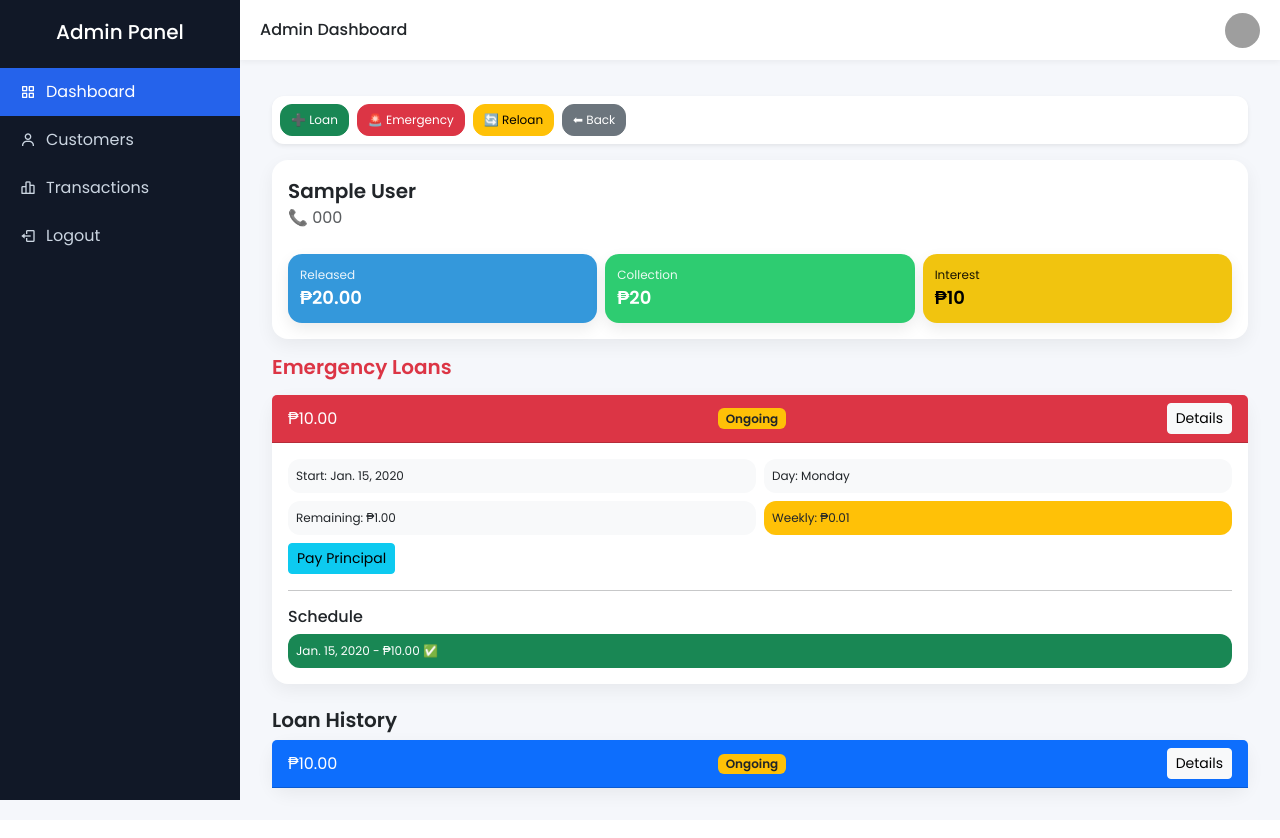
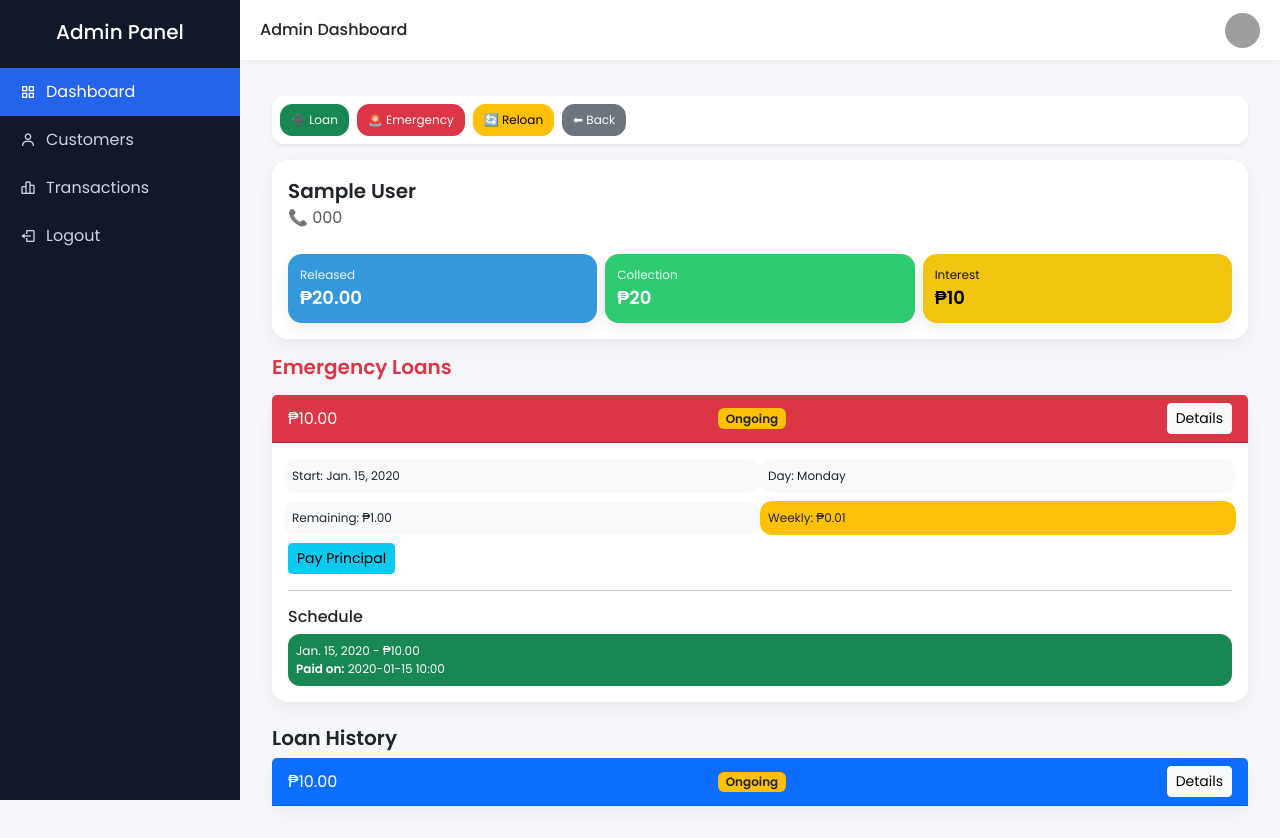
Before and after one commit to jonathan24-prog/Loan-management-System, a Django app: page /customers/1/ in a window 1280 px wide, after a click on "Details". Before the commit the page ends 801 px from the top, so only its background shows below. Run offline with Django 5.2, Linux system fonts and the light colour scheme; tables that the repository leaves empty hold one stand-in row (values such as "Sample post"); grey boxes are pictures that could not be loaded.

Commit message:
add timestamp to paid amounts

```diff
--- a/loans/models.py
+++ b/loans/models.py
@@ -60,6 +60,9 @@ class Loan(models.Model):
 
 
 # ================= Payment Schedule =================
+from django.db import models
+from django.utils import timezone
+
 class PaymentSchedule(models.Model):
     loan = models.ForeignKey(Loan, on_delete=models.CASCADE, related_name='schedules')
     date = models.DateField()
@@ -67,8 +70,17 @@ class PaymentSchedule(models.Model):
     paid_amount = models.DecimalField(max_digits=12, decimal_places=2, default=0)
     is_paid = models.BooleanField(default=False)
 
+    # ✅ NEW FIELD (actual payment timestamp)
+    paid_at = models.DateTimeField(null=True, blank=True)
+
     def save(self, *args, **kwargs):
+        # auto mark paid
         self.is_paid = self.paid_amount >= self.amount
+
+        # set payment timestamp only when first fully paid
+        if self.is_paid and not self.paid_at:
+            self.paid_at = timezone.now()
+
         super().save(*args, **kwargs)
 
     def __str__(self):
@@ -104,16 +116,37 @@ class EmergencyLoan(models.Model):
 
 class EmergencyPaymentSchedule(models.Model):
     PAYMENT_TYPE_CHOICES = [
-        ('interest','Interest'),
-        ('principal','Principal'),
+        ('interest', 'Interest'),
+        ('principal', 'Principal'),
     ]
 
-    emergency_loan = models.ForeignKey(EmergencyLoan, on_delete=models.CASCADE, related_name='schedules')
+    emergency_loan = models.ForeignKey(
+        EmergencyLoan,
+        on_delete=models.CASCADE,
+        related_name='schedules'
+    )
     date = models.DateField()
     amount = models.DecimalField(max_digits=12, decimal_places=2)
     is_paid = models.BooleanField(default=False)
     paid_amount = models.DecimalField(max_digits=12, decimal_places=2, default=0)
-    payment_type = models.CharField(max_length=10, choices=PAYMENT_TYPE_CHOICES, default='interest')
+    payment_type = models.CharField(
+        max_length=10,
+        choices=PAYMENT_TYPE_CHOICES,
+        default='interest'
+    )
+
+    # ✅ NEW FIELD (timestamp)
+    paid_at = models.DateTimeField(null=True, blank=True)
+
+    def save(self, *args, **kwargs):
+        # auto mark paid
+        self.is_paid = self.paid_amount >= self.amount
+
+        # set timestamp only once when first fully paid
+        if self.is_paid and not self.paid_at:
+            self.paid_at = timezone.now()
+
+        super().save(*args, **kwargs)
 
     def __str__(self):
         return f"{self.emergency_loan.customer.full_name} - {self.date} ({self.payment_type})"
--- a/loans/templates/loans/customer_detail.html
+++ b/loans/templates/loans/customer_detail.html
@@ -3,12 +3,7 @@
 {% block content %}
 
 <style>
-/* ================= MOBILE APP UI ================= */
-
-.page-title {
-    font-size: 20px;
-    font-weight: 700;
-}
+.page-title { font-size: 20px; font-weight: 700; }
 
 .sticky-actions {
     position: sticky;
@@ -24,14 +19,12 @@
     padding: 6px 10px;
 }
 
-/* Customer card */
 .customer-card {
     border-radius: 16px;
     border: none;
     box-shadow: 0 6px 18px rgba(0,0,0,0.06);
 }
 
-/* Stat cards */
 .stat-card {
     border-radius: 14px;
     padding: 12px;
@@ -39,17 +32,9 @@
     box-shadow: 0 6px 15px rgba(0,0,0,0.08);
 }
 
-.stat-title {
-    font-size: 12px;
-    opacity: 0.9;
-}
+.stat-title { font-size: 12px; opacity: 0.9; }
+.stat-value { font-size: 18px; font-weight: 700; }
 
-.stat-value {
-    font-size: 18px;
-    font-weight: 700;
-}
-
-/* Loan cards */
 .loan-card {
     border-radius: 16px;
     border: none;
@@ -57,46 +42,27 @@
     margin-bottom: 12px;
 }
 
-/* Schedule boxes */
 .schedule-box {
     border-radius: 12px;
     padding: 8px;
     font-size: 12px;
 }
 
-/* Mobile spacing */
 @media (max-width: 768px) {
-    .container {
-        padding: 12px;
-    }
-
-    .action-btn {
-        flex: 1;
-        text-align: center;
-    }
+    .container { padding: 12px; }
+    .action-btn { flex: 1; text-align: center; }
 }
 </style>
 
 <div class="container mt-3">
 
-    <!-- ================= STICKY ACTION BAR ================= -->
+    <!-- ================= ACTION BAR ================= -->
     <div class="sticky-actions shadow-sm p-2 mb-3 d-flex flex-wrap gap-2">
 
-        <a href="{% url 'add_loan' customer.pk %}" class="btn btn-success action-btn">
-            ➕ Loan
-        </a>
-
-        <a href="{% url 'add_emergency_loan' customer.pk %}" class="btn btn-danger action-btn">
-            🚨 Emergency
-        </a>
-
-        <a href="{% url 'reloan' customer.pk %}" class="btn btn-warning action-btn">
-            🔄 Reloan
-        </a>
-
-        <a href="{% url 'customers' %}" class="btn btn-secondary action-btn">
-            ⬅ Back
-        </a>
+        <a href="{% url 'add_loan' customer.pk %}" class="btn btn-success action-btn">➕ Loan</a>
+        <a href="{% url 'add_emergency_loan' customer.pk %}" class="btn btn-danger action-btn">🚨 Emergency</a>
+        <a href="{% url 'reloan' customer.pk %}" class="btn btn-warning action-btn">🔄 Reloan</a>
+        <a href="{% url 'customers' %}" class="btn btn-secondary action-btn">⬅ Back</a>
 
     </div>
 
@@ -106,7 +72,6 @@
         <div class="page-title">{{ customer.full_name }}</div>
         <div class="text-muted">📞 {{ customer.contact_number }}</div>
 
-        <!-- STATS -->
         <div class="row mt-3 g-2">
 
             <div class="col-4">
@@ -160,31 +125,10 @@
             <div class="card-body">
 
                 <div class="row g-2">
-
-                    <div class="col-6">
-                        <div class="schedule-box bg-light">
-                            Start: {{ e_loan.start_date }}
-                        </div>
-                    </div>
-
-                    <div class="col-6">
-                        <div class="schedule-box bg-light">
-                            Day: {{ e_loan.schedule_day }}
-                        </div>
-                    </div>
-
-                    <div class="col-6">
-                        <div class="schedule-box bg-light">
-                            Remaining: ₱{{ e_loan.remaining_principal }}
-                        </div>
-                    </div>
-
-                    <div class="col-6">
-                        <div class="schedule-box bg-warning text-dark">
-                            Weekly: ₱{{ e_loan.current_weekly_interest }}
-                        </div>
-                    </div>
-
+                    <div class="col-6 schedule-box bg-light">Start: {{ e_loan.start_date }}</div>
+                    <div class="col-6 schedule-box bg-light">Day: {{ e_loan.schedule_day }}</div>
+                    <div class="col-6 schedule-box bg-light">Remaining: ₱{{ e_loan.remaining_principal }}</div>
+                    <div class="col-6 schedule-box bg-warning text-dark">Weekly: ₱{{ e_loan.current_weekly_interest }}</div>
                 </div>
 
                 <a href="{% url 'pay_principal' e_loan.pk %}" class="btn btn-info btn-sm mt-2">
@@ -202,12 +146,23 @@
 
                         {% if sched.is_paid %}
                             <div class="schedule-box bg-success text-white">
-                                {{ sched.date }} - ₱{{ sched.amount }} ✅
+                                {{ sched.date }} - ₱{{ sched.amount }} <br>
+
+                                {% if sched.paid_at %}
+                                    <strong>Paid on:</strong>
+                                    {{ sched.paid_at|date:"Y-m-d H:i" }}
+                                {% else %}
+                                    <small class="text-warning">No payment timestamp</small>
+                                {% endif %}
+
                             </div>
 
-                        {% elif sched.date < today %}
-                            <div class="schedule-box bg-danger text-white">
-                                {{ sched.date }} - ₱{{ sched.amount }} ❌ Overdue
+                        {% elif sched.paid_amount > 0 %}
+                            <div class="schedule-box bg-info text-white d-flex justify-content-between">
+                                {{ sched.date }} - ₱{{ sched.paid_amount }}/{{ sched.amount }}
+                                <a href="{% url 'mark_emergency_paid' sched.pk %}" class="btn btn-sm btn-light">
+                                    Pay
+                                </a>
                             </div>
 
                         {% else %}
@@ -271,7 +226,11 @@
 
                         {% if sched.is_paid %}
                             <div class="schedule-box bg-success text-white">
-                                {{ sched.date }} - ₱{{ sched.amount }} ✅ Paid
+                                {{ sched.date }} - ₱{{ sched.amount }} <br>
+
+                                {% if sched.paid_at %}
+                                    Paid on {{ sched.paid_at|date:"Y-m-d H:i" }}
+                                {% endif %}
                             </div>
 
                         {% elif sched.paid_amount > 0 %}
--- a/loans/views.py
+++ b/loans/views.py
@@ -577,12 +577,18 @@ from django.contrib import messages
 from django.shortcuts import render, redirect, get_object_or_404
 from .models import PaymentSchedule
 
+from decimal import Decimal
+from django.shortcuts import get_object_or_404, redirect, render
+from django.contrib import messages
+from django.utils import timezone
+
 def mark_payment_paid(request, pk):
     payment = get_object_or_404(PaymentSchedule, pk=pk)
     loan = payment.loan
 
     if request.method == 'POST':
         full_payment = request.POST.get('full_payment') == 'on'
+
         if full_payment:
             amount = payment.amount
         else:
@@ -596,21 +602,25 @@ def mark_payment_paid(request, pk):
                 messages.error(request, "Amount must be greater than zero.")
                 return redirect('customer_detail', pk=loan.customer.pk)
 
-        # Initialize paid_amount if None
+        # initialize if empty
         if payment.paid_amount is None:
             payment.paid_amount = Decimal('0.00')
 
-        # Update paid_amount
+        # update payment
         payment.paid_amount += amount
 
-        # Check if schedule is fully paid
+        # set timestamp when first payment happens
+        if not payment.paid_at:
+            payment.paid_at = timezone.now()
+
+        # mark fully paid
         if payment.paid_amount >= payment.amount:
             payment.is_paid = True
-            payment.paid_amount = payment.amount  # prevent overpayment
+            payment.paid_amount = payment.amount
 
         payment.save()
 
-        # Update loan remaining balance
+        # update loan balance
         loan.remaining_balance -= amount
         if loan.remaining_balance < 0:
             loan.remaining_balance = 0
@@ -619,7 +629,8 @@ def mark_payment_paid(request, pk):
         messages.success(request, f"Payment of ₱{amount} recorded successfully.")
         return redirect('customer_detail', pk=loan.customer.pk)
 
-    # GET request: show form
+
+
     return render(request, 'loans/mark_payment.html', {
         'payment': payment
     })
@@ -631,6 +642,11 @@ def mark_emergency_paid(request, pk):
     if not payment.is_paid:
         payment.is_paid = True
         payment.paid_amount = payment.amount
+
+        # ✅ SET PAYMENT TIME
+        if not payment.paid_at:
+            payment.paid_at = timezone.now()
+
         payment.save()
 
         if payment.payment_type == 'principal':
@@ -641,6 +657,7 @@ def mark_emergency_paid(request, pk):
 
         if payment.payment_type == 'interest' and loan.remaining_principal > 0:
             next_date = payment.date + timedelta(days=7)
+
             EmergencyPaymentSchedule.objects.create(
                 emergency_loan=loan,
                 date=next_date,
@@ -649,7 +666,6 @@ def mark_emergency_paid(request, pk):
             )
 
     return redirect('customer_detail', pk=loan.customer.pk)
-
 
 def pay_principal(request, loan_id):
     loan = get_object_or_404(EmergencyLoan, pk=loan_id)
```
Also changed, not shown: loans/migrations/0012_paymentschedule_paid_at.py (added), loans/migrations/0013_emergencypaymentschedule_paid_at.py (added).
